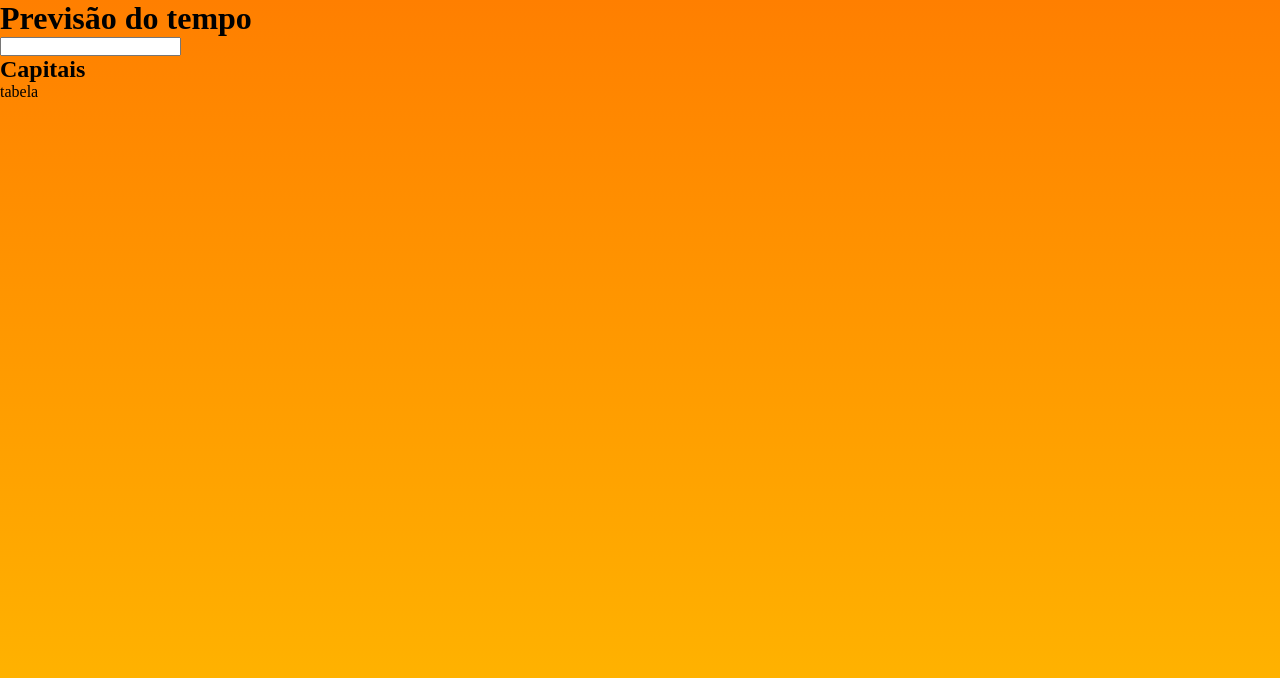
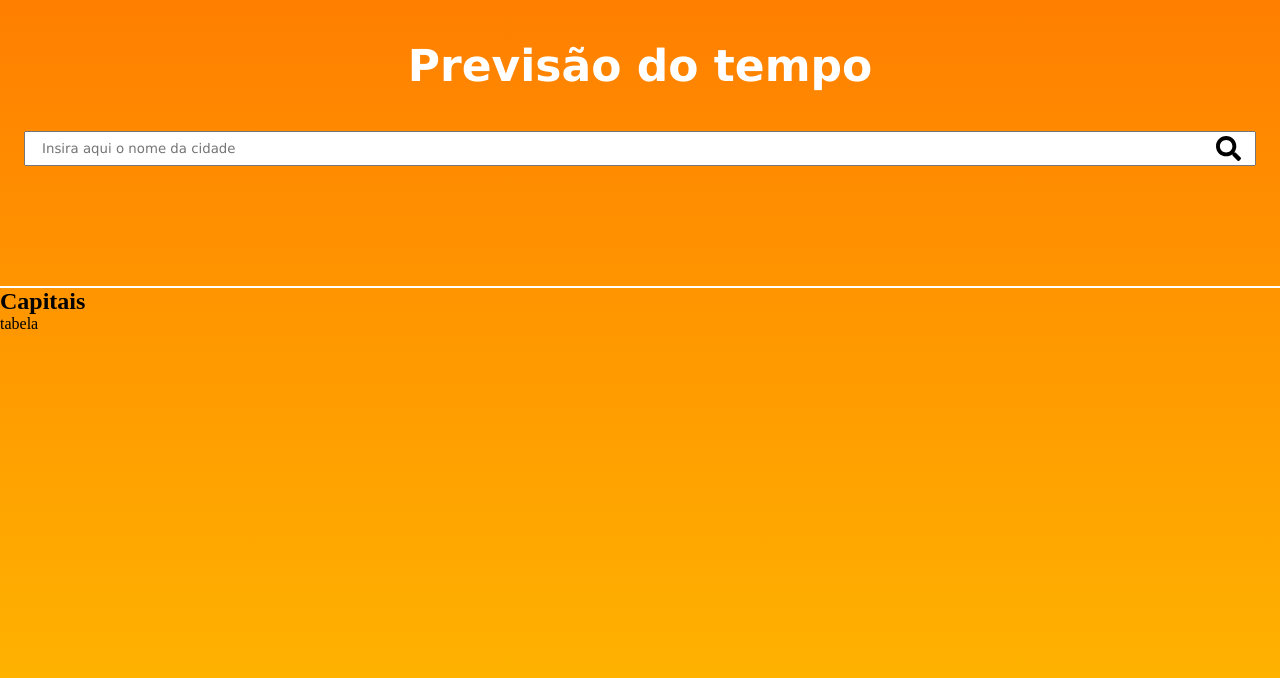
Before and after one commit to chatclass/challenge-front, a React (Create React App) app: page / in a window 1280 px wide. Shown: the top 678 px of the page. Built offline with nearby package versions, Linux system fonts and the light colour scheme.

Commit message:
Add Header

```diff
--- a/package.json
+++ b/package.json
@@ -9,7 +9,9 @@
     "@testing-library/user-event": "^13.2.1",
     "react": "^17.0.2",
     "react-dom": "^17.0.2",
+    "react-is": "^17.0.2",
     "react-scripts": "4.0.3",
+    "styled-components": "^5.3.1",
     "web-vitals": "^1.0.1"
   },
   "scripts": {
--- /dev/null
+++ b/src/components/Header/index.jsx
@@ -0,0 +1,32 @@
+import HeaderStyles from './styles';
+
+const Header = () => (
+  <HeaderStyles>
+    <h1 className="header__title">Previsão do tempo</h1>
+
+    <label
+      className="header__label-search"
+      htmlFor="input-search"
+      aria-label="Pesquisar por clima de cidade"
+    >
+      <input
+        className="header__input-search"
+        type="search"
+        name="input-search"
+        id="input-search"
+        placeholder="Insira aqui o nome da cidade"
+      />
+
+      <img
+        className="header__img-search"
+        width="25"
+        height="25"
+        src="./svg/search-solid.svg"
+        alt="Clique para pesquisar cidade"
+        aria-label="Clique para pesquisar por cidade"
+      />
+    </label>
+  </HeaderStyles>
+);
+
+export default Header;
--- /dev/null
+++ b/src/components/Header/styles/index.js
@@ -0,0 +1,44 @@
+import styled from 'styled-components';
+
+const HeaderStyles = styled.header`
+  min-height: 18rem;
+
+  border-bottom: 2px solid ${(props) => props.theme.colorWhite};
+
+  display: flex;
+  flex-direction: column;
+  align-items: center;
+
+  & .header {
+    &__title {
+      color: ${(props) => props.theme.colorWhite};
+      font-family: ${(props) => props.theme.fontFamily};
+      font-size: ${(props) => props.theme.titleFontSize};
+
+      padding: 2.5rem;
+    }
+
+    &__label-search {
+      width: 100%;
+
+      padding: 0 1.5rem;
+
+      display: flex;
+      align-items: center;
+    }
+
+    &__input-search {
+      width: 100%;
+
+      font-family: ${(props) => props.theme.fontFamily};
+
+      padding: 0.5rem 1rem;
+    }
+
+    &__img-search {
+      margin-left: -2.5rem;
+    }
+  }
+`;
+
+export default HeaderStyles;
--- a/src/index.css
+++ b/src/index.css
@@ -7,10 +7,6 @@
 body {
   min-height: 100vh;
 
-  background: rgb(255, 127, 0);
-  background: linear-gradient(
-    180deg,
-    rgba(255, 127, 0, 1) 0%,
-    rgba(255, 187, 0, 1) 100%
-  );
+  background: #e2aa72;
+  background: linear-gradient(180deg, #ff7f00 0%, #ffbb00 100%);
 }
--- a/src/pages/HomePage/index.jsx
+++ b/src/pages/HomePage/index.jsx
@@ -1,14 +1,15 @@
+import { ThemeProvider } from 'styled-components';
+import Header from '../../components/Header';
+import theme from '../../theme';
+
 const HomePage = () => (
-  <>
-    <header>
-      <h1>Previsão do tempo</h1>
-      <input type="search" name="search" id="search" />
-    </header>
+  <ThemeProvider theme={theme}>
+    <Header />
     <main>
       <h2>Capitais</h2>
       <section>tabela</section>
     </main>
-  </>
+  </ThemeProvider>
 );
 
 export default HomePage;
--- /dev/null
+++ b/src/theme/index.js
@@ -0,0 +1,9 @@
+const theme = {
+  colorWhite: '#ffffff',
+  colorBlack: '#272727',
+
+  fontFamily: 'Verdana, Geneva, Tahoma, sans-serif',
+  titleFontSize: '2.75rem',
+};
+
+export default theme;
```
Also changed, not shown: public/svg/search-solid.svg (added), 1 other file (tests, documents, lock files or other folders).
